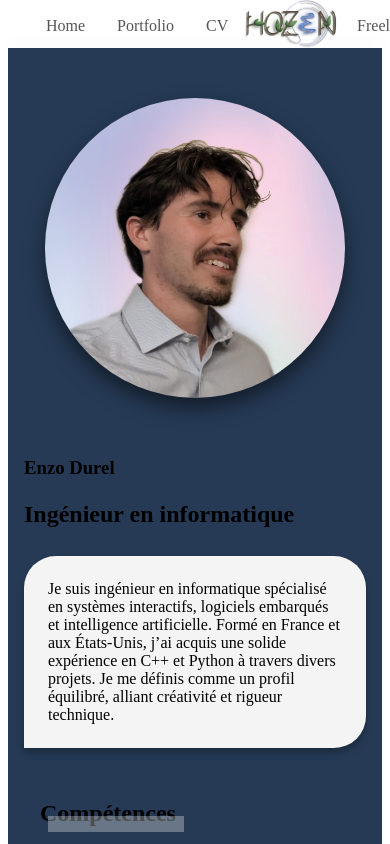
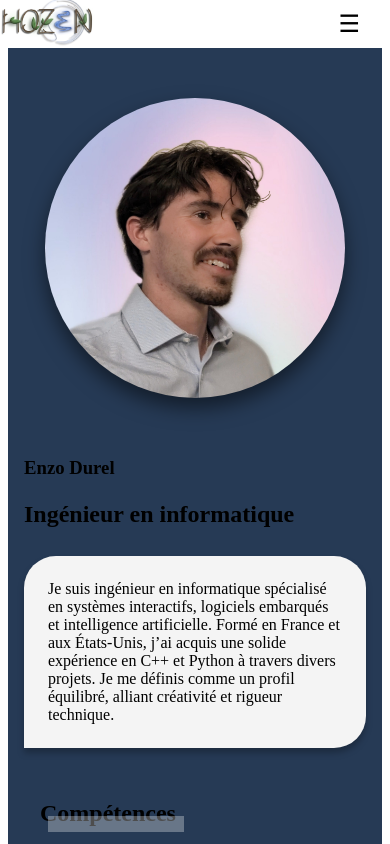
Before and after one commit to HozenDev/enzodurel.newdesign.fr, an Angular app: page /cv in a window 390 px wide. Shown: the top 844 px of the page. Built offline with nearby package versions, Linux system fonts and the light colour scheme.

Commit message:
burger menu for the header

```diff
--- a/src/app/components/header/header.html
+++ b/src/app/components/header/header.html
@@ -1,32 +1,38 @@
-<div class="header-container"
-     [class.header-hidden]="!isVisible()"
-     [class.header-visible]="isVisible()">
-    <header>
+<div class="header-container" [class.header-hidden]="!isVisible()" [class.header-visible]="isVisible()"
+    [class.menu-open]="isMenuOpen()">
+  <header>
+        @if (!isMobile()) {
         <nav class="right">
             <ul>
-                <li>
-                    <a routerLink="/">Home</a>
-                </li>
-                <li>
-                    <a routerLink="/portfolio">Portfolio</a>
-                </li>
-                <li>
-                    <a routerLink="/cv">CV</a>
-                </li>
+                <li><a routerLink="/">Home</a></li>
+                <li><a routerLink="/portfolio">Portfolio</a></li>
+                <li><a routerLink="/cv">CV</a></li>
             </ul>
         </nav>
         <nav class="center">
-            <img class="logo" src="assets/logos/hozen_emacs_logo_zen.png" alt="" />
+            <img class="logo" src="assets/logos/hozen_emacs_logo_zen.png" alt="Logo" />
         </nav>
         <nav class="left">
             <ul>
-              <li>
-                <a routerLink="/">Freelance</a>
-              </li>
-              <li>
-                <a routerLink="/">Contact</a>
-              </li>
+                <li><a routerLink="/">Freelance</a></li>
+                <li><a routerLink="/">Contact</a></li>
             </ul>
         </nav>
+        } @else {
+        <nav class="center">
+            <img class="logo" src="assets/logos/hozen_emacs_logo_zen.png" alt="Logo" />
+        </nav>
+        <button class="burger-btn" (click)="toggleMenu()">
+            {{ isMenuOpen() ? '✕' : '☰' }}
+        </button>
+
+        <div class="mobile-menu" [class.open]="isMenuOpen()">
+            <a routerLink="/" (click)="toggleMenu()">Home</a>
+            <a routerLink="/portfolio" (click)="toggleMenu()">Portfolio</a>
+            <a routerLink="/cv" (click)="toggleMenu()">CV</a>
+            <a routerLink="/" (click)="toggleMenu()">Freelance</a>
+            <a routerLink="/" (click)="toggleMenu()">Contact</a>
+        </div>
+        }
     </header>
 </div>
--- a/src/app/components/header/header.scss
+++ b/src/app/components/header/header.scss
@@ -64,10 +64,11 @@
 
         // Logo section style
         nav.center {
-            text-align: center;
+            align-items: center;
+            justify-content: center;
 
             .logo {
-                max-height: 3rem;
+                max-height: 3em;
             }
         }
 
@@ -85,5 +86,47 @@
         &:hover {
             // background-color: #EFEFEF;
         }
+
+        // Réorganisation Mobile
+        @include responsive($sm) {
+            display: flex;
+            justify-content: space-between; // Logo à gauche, Burger à droite
+
+            .burger-btn {
+                order: 2;
+                background: none;
+                border: none;
+                font-size: 1.5rem;
+                cursor: pointer;
+                margin: 0 1em;
+                text-align: center;
+            }
+        }
     }
 }
+
+.mobile-menu {
+    position: fixed;
+    top: 3rem;
+    left: 0;
+    width: 100%;
+    height: calc(100vh - 3rem);
+    background: white;
+    display: flex;
+    flex-direction: column;
+    align-items: center;
+    padding-top: 2rem;
+    transform: translateX(100%);
+    transition: transform 0.3s ease;
+
+    &.open {
+        transform: translateX(0);
+    }
+
+    a {
+        font-size: 1.5rem;
+        padding: 1rem;
+        width: 100%;
+        text-align: center;
+    }
+}
--- a/src/app/components/header/header.ts
+++ b/src/app/components/header/header.ts
@@ -1,5 +1,7 @@
-import { Component, signal, HostListener } from '@angular/core';
+import { Component, signal, inject, HostListener } from '@angular/core';
+import { WindowService } from '../../core/services/window';
 import { RouterLink } from '@angular/router';
+import { toSignal } from '@angular/core/rxjs-interop';
 
 @Component({
     selector: 'app-header',
@@ -9,23 +11,25 @@ import { RouterLink } from '@angular/router';
 })
 export class Header {
     // Signal to track if the header is visible
+    windowService = inject(WindowService);
+
+    isMobile(): boolean {
+	return this.windowService.isMobile();
+    }
+
     isVisible = signal(true);
+    isMenuOpen = signal(false);
     private lastScrollTop = 0;
+
+    toggleMenu() {
+	this.isMenuOpen.update(v => !v);
+    }
 
     @HostListener('window:scroll', [])
     onWindowScroll() {
-	const currentScroll = window.pageYOffset || document.documentElement.scrollTop;
-
-	// 1. Scrolling Down -> Hide Header
-	if (currentScroll > this.lastScrollTop && currentScroll > 50) {
-	    this.isVisible.set(false);
-	}
-	// 2. Scrolling Up -> Show Header
-	else {
-	    this.isVisible.set(true);
-	}
-
-	// Update last scroll position (avoiding negative values on mobile)
-	this.lastScrollTop = currentScroll <= 0 ? 0 : currentScroll;
+        if (this.isMenuOpen()) return; // Ne pas cacher si le menu est ouvert
+        const currentScroll = window.pageYOffset || document.documentElement.scrollTop;
+        this.isVisible.set(currentScroll <= this.lastScrollTop || currentScroll <= 50);
+        this.lastScrollTop = currentScroll <= 0 ? 0 : currentScroll;
     }
 }
```
